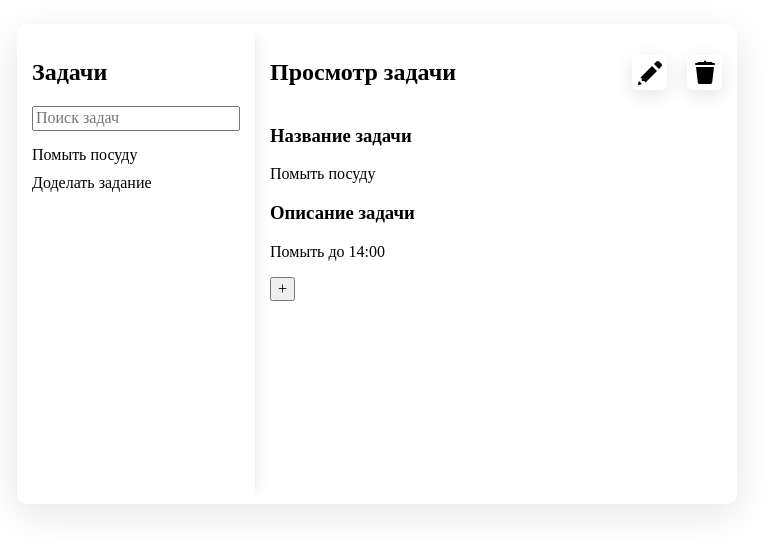
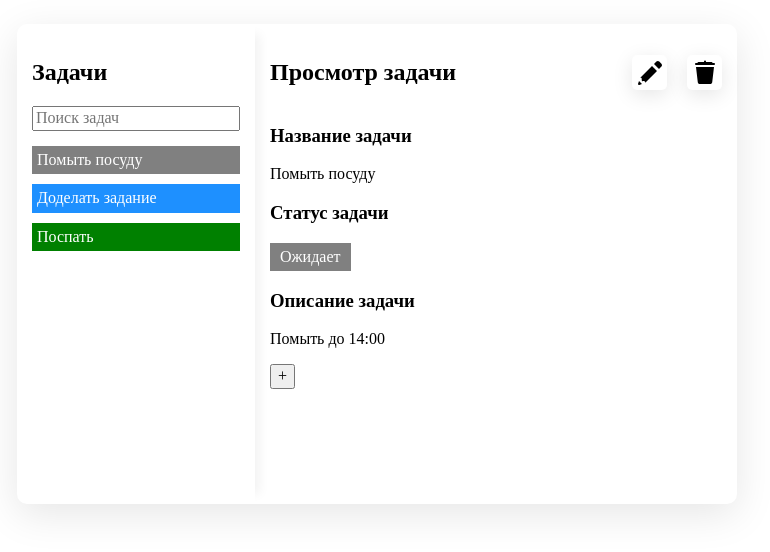
Before and after one commit to AndreyProvkov/todo-test, a React (Create React App) app: page / in a window 1280 px wide. Shown: the part 136-688 px from the top of the page, without its empty margins (263-1033 px from the left). Built offline with nearby package versions, Linux system fonts and the light colour scheme.

Commit message:
Add status and color of status tasks

```diff
--- a/src/App.js
+++ b/src/App.js
@@ -15,12 +15,20 @@ export default class App extends Component {
                 {
                     id: 1,
                     title: 'Помыть посуду',
-                    description: 'Помыть до 14:00'
+                    description: 'Помыть до 14:00',
+                    status: 'pending'
                 },
                 {
                     id: 2,
                     title: 'Доделать задание',
-                    description: 'Задание доделать до 16ого числа до закрытия приема заявок стажировки'
+                    description: 'Задание доделать быстро и качественно',
+                    status: 'process'
+                },
+                {
+                    id: 3,
+                    title: 'Поспать',
+                    description: 'Поспать хорошо',
+                    status: 'completed'
                 }
             ]
         }
@@ -95,7 +103,7 @@ export default class App extends Component {
         // Отменяем перезагрузку страницы при отправки формы
         e.preventDefault()
         // Используем деструктуризацию массива
-        let [id, taskTitle, taskDescription] = values
+        let [id, taskTitle, taskStatus, taskDescription] = values
 
         // Убираем пробелы на концах строки и несколько пробелов подряд в самой строке
         taskTitle = taskTitle.trim().replace(/\s+/gi, ' ')
@@ -104,22 +112,23 @@ export default class App extends Component {
         // Проверяем состояние приложения
         if (status === 'edit') {
             // Если изменяем задачу, то перезаписываем массив задач с новыми данными в изменяемой задаче
-            this.editTask(id, taskTitle, taskDescription)
+            this.editTask(id, taskTitle, taskStatus, taskDescription)
         }
         if (status === 'add') {
             // При добавлении задач добавляем новую задачу в конец массива задач
-            this.addTask(taskTitle, taskDescription)
+            this.addTask(taskTitle, taskStatus, taskDescription)
         }
     }
 
-    editTask(id, taskTitle, taskDescription) {
+    editTask(id, taskTitle, taskStatus, taskDescription) {
         this.setState(state => ({
             tasks: state.tasks.map(task => {
                 if (task.id === id) {
                     return {
                         id: task.id,
                         title: taskTitle,
-                        description: taskDescription
+                        description: taskDescription,
+                        status: taskStatus
                     }
                 }
                 return task
@@ -127,7 +136,7 @@ export default class App extends Component {
         }))
     }
 
-    addTask(taskTitle, taskDescription) {
+    addTask(taskTitle, taskStatus, taskDescription) {
         // Генерируем уникальный id
         let id = Date.now()
 
@@ -136,7 +145,8 @@ export default class App extends Component {
             tasks: [...state.tasks, {
                 id: id,
                 title: taskTitle,
-                description: taskDescription
+                description: taskDescription,
+                status: taskStatus
             }]
         }))
     }
--- a/src/components/AppForm/AppForm.js
+++ b/src/components/AppForm/AppForm.js
@@ -8,7 +8,13 @@ export default class AppForm extends Component {
         this.state = {
             appStatus: 'watch',
             taskTitle: '',
-            taskDescription: ''
+            taskStatus: this.props.task.status,
+            taskDescription: '',
+            listStatus: {
+                pending: 'Ожидает',
+                process: 'В процессе',
+                completed: 'Выполнена'
+            }
         }
         this.changeAppStatus = this.changeAppStatus.bind(this)
         this.handleChange = this.handleChange.bind(this)
@@ -22,6 +28,7 @@ export default class AppForm extends Component {
         // Определяем переменные
         let buttonText
         let taskTitle
+        let taskStatus
         let taskDescription
         let title
 
@@ -37,6 +44,18 @@ export default class AppForm extends Component {
                     value={this.state.taskTitle}
                     onChange={this.handleChange}
                 />
+            )
+            taskStatus = (
+                <select
+                    className='app-form__select'
+                    name='taskStatus'
+                    value={this.state.taskStatus}
+                    onChange={this.handleChange}
+                >
+                    <option value="pending">Ожидает</option>
+                    <option value="process">В процессе</option>
+                    <option value="completed">Выполнена</option>
+                </select>
             )
             taskDescription = (
                 <textarea
@@ -63,6 +82,11 @@ export default class AppForm extends Component {
                     {task.title}
                 </p>
             )
+            taskStatus = (
+                <span className={`app-form__task-status app-form__task-status_${task.status}`}>
+                    {this.state.listStatus[task.status]}
+                </span>
+            )
             taskDescription = (
                 <p className='app-form__task-info'>
                     {task.description}
@@ -79,6 +103,7 @@ export default class AppForm extends Component {
                         appStatus,
                         task.id,
                         this.state.taskTitle,
+                        this.state.taskStatus,
                         this.state.taskDescription
                     )
                     this.changeAppStatus(e, 'watch')
@@ -117,6 +142,10 @@ export default class AppForm extends Component {
                                 Название задачи
                             </h3>
                             {taskTitle}
+                            <h3 className='app-form__subtitle'>
+                                Статус задачи
+                            </h3>
+                            {taskStatus}
                             <h3 className='app-form__subtitle'>
                                 Описание задачи
                             </h3>
--- a/src/components/AppForm/AppForm.scss
+++ b/src/components/AppForm/AppForm.scss
@@ -12,6 +12,40 @@
         display: flex;
         align-items: center;
         justify-content: space-around;
+    }
+
+
+    &__select option {
+
+        &[value='pending'] {
+            color: gray;
+        }
+
+        &[value='process'] {
+            color: DodgerBlue;
+        }
+
+        &[value='completed'] {
+            color: green;
+        }
+    }
+
+    &__task-status {
+        display: inline-block;
+        padding: .5rem 1rem;
+        color: white;
+
+        &_pending {
+            background-color: gray;
+        }
+
+        &_process {
+            background-color: DodgerBlue;
+        }
+
+        &_completed {
+            background-color: green;
+        }
     }
 }
 
--- a/src/components/TaskItem/TaskItem.js
+++ b/src/components/TaskItem/TaskItem.js
@@ -5,13 +5,14 @@ export default class TaskItem extends Component {
     render() {
         return (
             <li
-                className='app-list__list-item'
+                className={`app-list__list-item app-list__list-item_${this.props.task.status}`}
                 // Добавляем обработчик нажатий на элемент списка, вызываем переданный метод и передаем в аргументах id выбранного элемента
-                onClick={() => this.props.setSelectedTask(this.props.id)}
+                onClick={() => this.props.setSelectedTask(this.props.id)
+                }
             >
                 {/* Принимаем переданное свойство task и выводим заголовок задачи title */}
                 {this.props.task.title}
-            </li>
+            </li >
         )
     }
 }
--- a/src/components/TaskItem/TaskItem.scss
+++ b/src/components/TaskItem/TaskItem.scss
@@ -3,4 +3,18 @@
     overflow: hidden;
     text-overflow: ellipsis;
     margin-bottom: 1rem;
+    color: white;
+    padding: .5rem;
+
+    &_pending {
+        background-color: gray;
+    }
+
+    &_process {
+        background-color: DodgerBlue;
+    }
+
+    &_completed {
+        background-color: green;
+    }
 }
```
